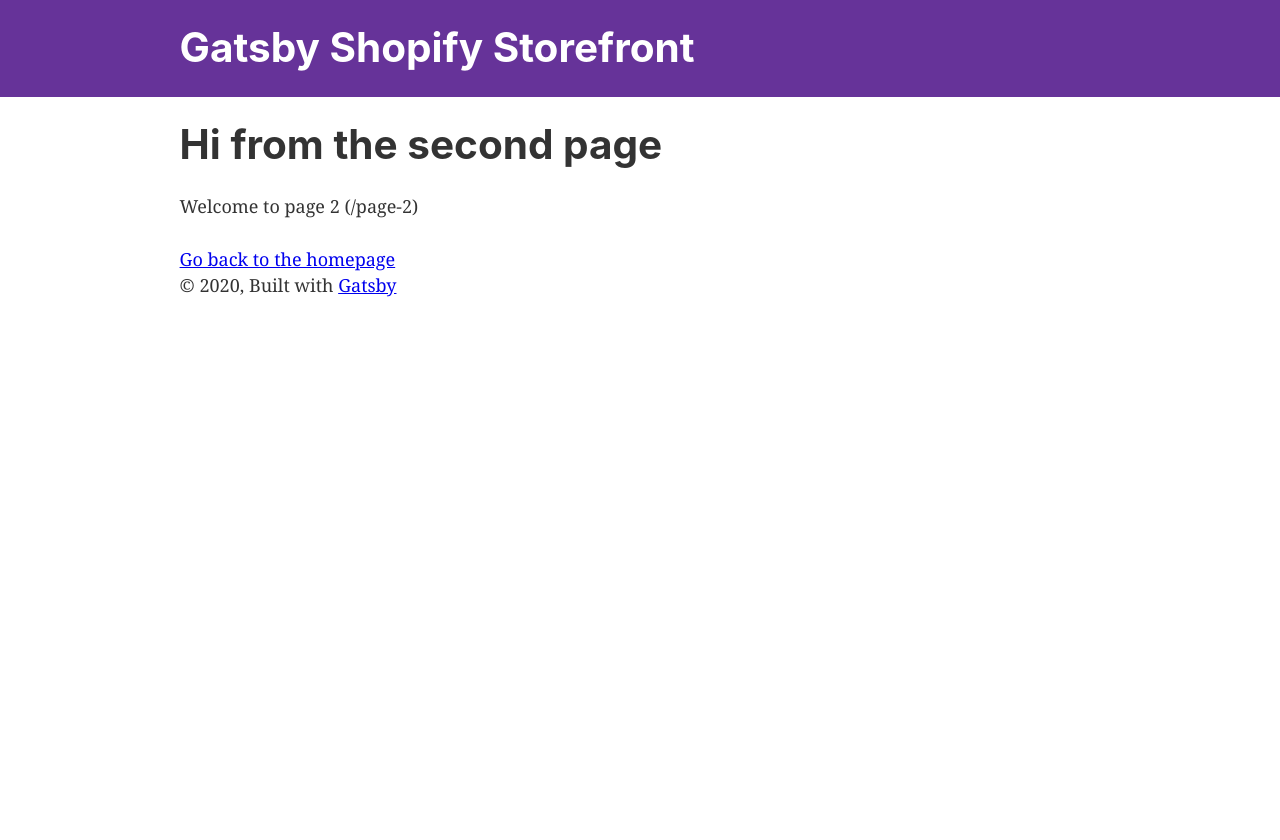
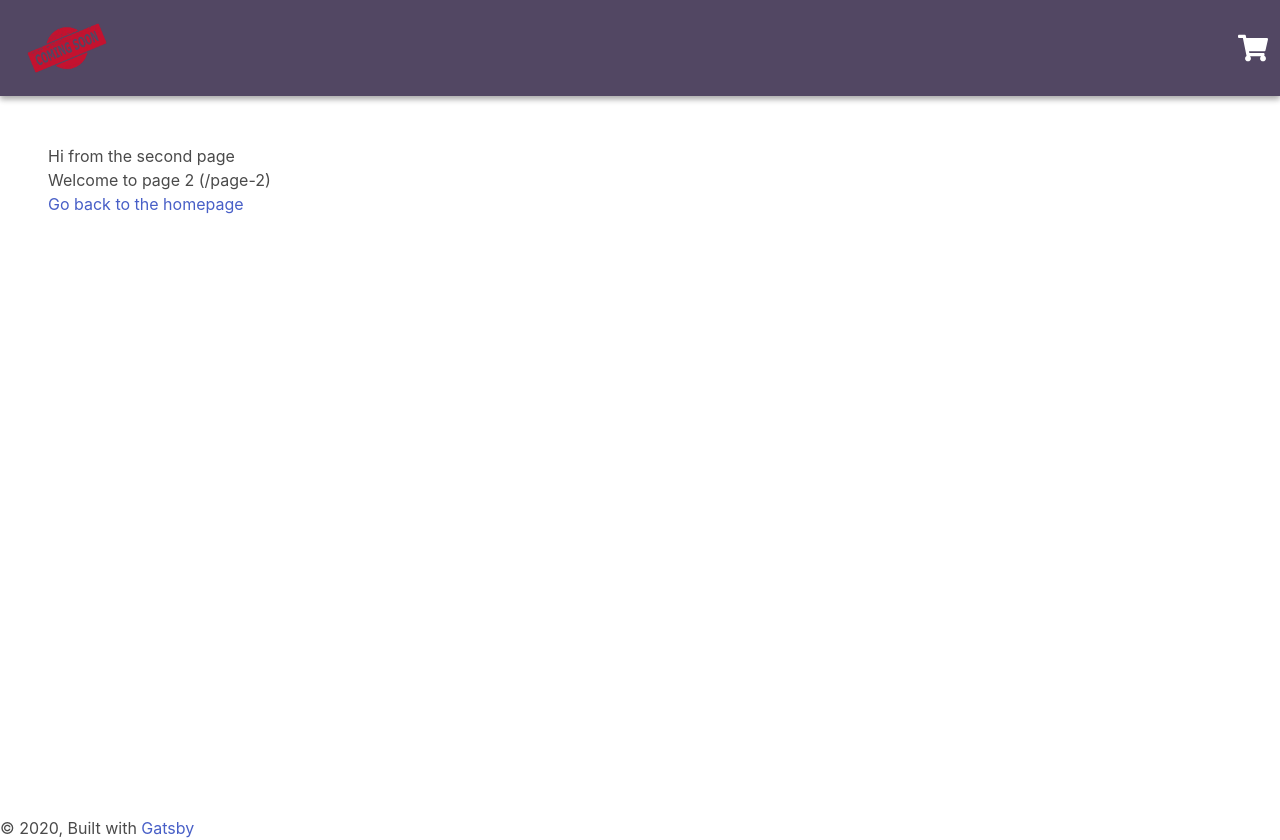
Before and after one commit to alligatordev/ecommerce-gatsby-graphQL, a Gatsby site: page /page-2 in a window 1280 px wide. Before the commit the page ends 800 px from the top, so only its background shows below. Built offline with nearby package versions, Linux system fonts and the light colour scheme; Gatsby itself is replaced by a stand-in of ours; what shopify-buy would draw is missing.

Commit message:
OnlineStore App Initial Setup

```diff
--- a/gatsby-config.js
+++ b/gatsby-config.js
@@ -1,18 +1,19 @@
 module.exports = {
   siteMetadata: {
-    title: `Gatsby Shopify Storefront`,
-    description: `E-commercial for Home Cook Food`,
+    title: `Viet Eat on Shopify`,
+    description: `E-commercial for HomeMade Food`,
     author: `Viet Eat`,
   },
   plugins: [
     `gatsby-plugin-react-helmet`,
+    `gatsby-plugin-sass`,
     {
       resolve: `gatsby-source-shopify`,
       options: {
         shopName: `viet-eat`,
         accessToken: `636e986360bb835928fdedfda57407ad`,
         verbose: true,
-        paginationSize: 250,
+        paginationSize: 20,
       },
     },
     {
--- a/src/components/header.js
+++ b/src/components/header.js
@@ -1,32 +1,29 @@
+import React from "react"
 import { Link } from "gatsby"
 import PropTypes from "prop-types"
-import React from "react"
+
+import "../style.scss"
+import logo from "../images/coming-soon.png"
+import { FaShoppingCart } from "react-icons/fa"
 
 const Header = ({ siteTitle }) => (
   <header
-    style={{
-      background: `rebeccapurple`,
-      marginBottom: `1.45rem`,
-    }}
+    className="navbar"
+    style={{ background: "var(--purp)", boxShadow: "var(--elevation-2)" }}
   >
-    <div
-      style={{
-        margin: `0 auto`,
-        maxWidth: 960,
-        padding: `1.45rem 1.0875rem`,
-      }}
-    >
-      <h1 style={{ margin: 0 }}>
-        <Link
-          to="/"
-          style={{
-            color: `white`,
-            textDecoration: `none`,
-          }}
-        >
-          {siteTitle}
-        </Link>
-      </h1>
+    <div className="navbar-brand">
+      <Link to="/" className="navbar-item">
+        <img
+          style={{ height: 80, maxHeight: "none", marginBottom: 0 }}
+          src={logo}
+          alt="Level Up Logo"
+        />
+      </Link>
+    </div>
+    <div className="navbar-end">
+      <div className="navbar-item">
+        <FaShoppingCart style={{ color: "white", height: 30, width: 30 }} />
+      </div>
     </div>
   </header>
 )
--- a/src/components/layout.js
+++ b/src/components/layout.js
@@ -1,18 +1,10 @@
-/**
- * Layout component that queries for data
- * with Gatsby's useStaticQuery component
- *
- * See: https://www.gatsbyjs.org/docs/use-static-query/
- */
-
 import React from "react"
 import PropTypes from "prop-types"
 import { useStaticQuery, graphql } from "gatsby"
 
-import "./layout.css"
 import Header from "./header"
+import { StoreContext, client } from "../context/StoreContext"
 
-import { StoreContext, client } from "../context/StoreContext"
 
 const Layout = ({ children }) => {
   const data = useStaticQuery(graphql`
@@ -28,14 +20,10 @@
   return (
     <StoreContext.Provider value={{ client }}>
       <Header siteTitle={data.site.siteMetadata.title} />
-      <div
-        style={{
-          margin: `0 auto`,
-          maxWidth: 960,
-          padding: `0 1.0875rem 1.45rem`,
-        }}
-      >
-        <main>{children}</main>
+      <div style={{ display: "flex", flexDirection: "column" }}>
+        <main className="section" style={{ minHeight: "90vh" }}>
+          {children}
+        </main>
         <footer>
           © {new Date().getFullYear()}, Built with
           {` `}
--- a/src/pages/index.js
+++ b/src/pages/index.js
@@ -1,8 +1,8 @@
 import React from "react"
 
-import ProductsListing from "../components/ProductsListing"
+import SEO from "../components/seo"
 import Layout from "../components/layout"
-import SEO from "../components/seo"
+import ProductsListing from "../components/ProductsListing/ProductsListing"
 
 const IndexPage = () => (
   <Layout>
--- /dev/null
+++ b/src/style.scss
@@ -0,0 +1,86 @@
+@charset "utf-8";
+
+// If need, change your variables before importing Bulma
+:root {
+  --purp: #524763;
+  --purp-20: #6a5c80;
+  --purp-60: #b8afc5;
+  --darkPurp: #373142;
+  --xtraPurp: #191324;
+  --grey: #d8d8d8;
+  --green: #cbe56c;
+  --green-20: #daed97;
+  --teal: #82d8d8;
+  --teal-20: #b1e7e7;
+  --red: #e54b4b;
+  --red-20: #f08484;
+  --pink: #cf256d;
+  --black: #333;
+  --black-20: #4f4f4f;
+  --black-40: #828282;
+  --black-60: #bdbdbd;
+  --white-60: #e0e0e0;
+  --white-40: #f2f2f2;
+  --white-20: #f5f4f6;
+  --white: #fff;
+
+  --syntaxYellow: #f0c05e;
+  --twitter: #00aced;
+  --facebook: #3b5998;
+  --google: #dd4b39;
+  --youtube: #bb0000;
+  --slack: #e8a723;
+
+  --bgColor: var(--purp);
+  --lineColor: var(--white-60);
+  --zebraBg: var(--white-40);
+
+  --sheetBg: var(--white);
+  --sheetHover: var(--white-20);
+  --sheetTextColor: var(--black);
+  --sheetShadow: 0px 0px 22px rgba(0, 0, 0, 0.4),
+    0px 0px 4px rgba(0, 0, 0, 0.25);
+  --pinnedColor: var(--darkPurp);
+  --cardBg: var(--white);
+
+  --cardRadius: 15px;
+  --buttonRadius: 15px;
+
+  /* Font Sizes */
+  --baseFontSize: 1rem;
+  --baseNavSize: 0.64rem;
+  --smallFontSize: 0.8rem;
+  --smallestFontSize: 0.512rem;
+
+  --xtra-big-ass-heading: 3.052rem;
+  --xtra-heading: 2.441rem;
+  --heading-one: 1.953rem;
+  --heading-two: 1.563rem;
+  --heading-three: 1.25rem;
+  --heading-four: var(--baseFontSize);
+  --heading-five: var(--smallFontSize);
+  --heading-six: 0.64rem;
+  --heading-seven: var(--smallestFontSize);
+
+  /* Fonts */
+  --headingFont: "Poppins", sans-serif;
+  --bodyFont: "Raleway", sans-serif;
+
+  /* Z-Index */
+  --headerLevel: 10;
+  --highestLevel: 100;
+
+  /* Elevation */
+  --elevation-0: inset 0 7px 9px -7px rgba(0, 0, 0, 0.7);
+  --elevation-1: 0 1px 3px rgba(0, 0, 0, 0.12), 0 1px 2px rgba(0, 0, 0, 0.24);
+  --elevation-2: 0 3px 6px rgba(0, 0, 0, 0.16), 0 3px 6px rgba(0, 0, 0, 0.23);
+  --elevation-3: 0 10px 20px rgba(0, 0, 0, 0.1), 0 6px 6px rgba(0, 0, 0, 0.1);
+  --elevation-4: 0 14px 28px rgba(0, 0, 0, 0.25),
+    0 10px 10px rgba(0, 0, 0, 0.22);
+  --elevation-5: 0 19px 38px rgba(0, 0, 0, 0.3), 0 15px 12px rgba(0, 0, 0, 0.22);
+
+  /* Margin */
+  --margin: 2.75rem 0 1rem;
+}
+
+@import "~bulma/bulma.sass";
```
Also changed, not shown: gatsby-node.js (+8 -8 lines), src/Cart/AddToCart.js (added, +14 -0 lines), src/components/Cart/AddToCart.js (added, +14 -0 lines), src/components/ProductDetail/ProductDetail.js (added, +34 -0 lines), src/components/ProductsListing/ProductsListing.js (added, +58 -0 lines), src/components/ProductsListing/ProductsListingItem.js (added, +27 -0 lines), src/templates/ProductDetailTemplate.js (added, +58 -0 lines), src/Cart/Cart.js (added), src/Cart/CartIcon.js (added), src/components/Cart/Cart.js (added), src/components/Cart/CartIcon.js (added), src/images/coming-soon.png (added), src/images/logo.svg (added).
